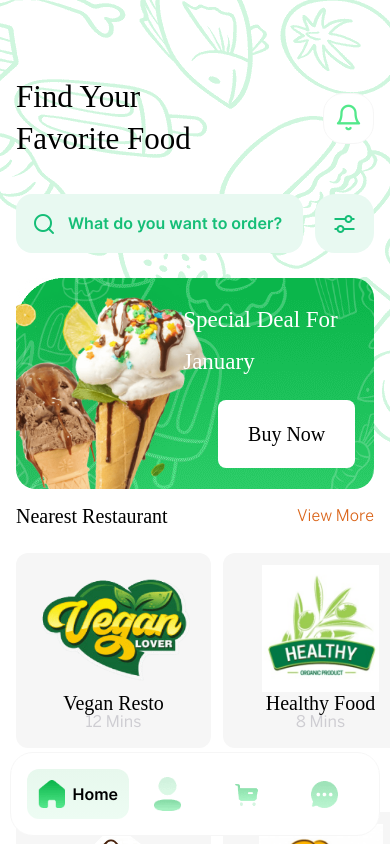
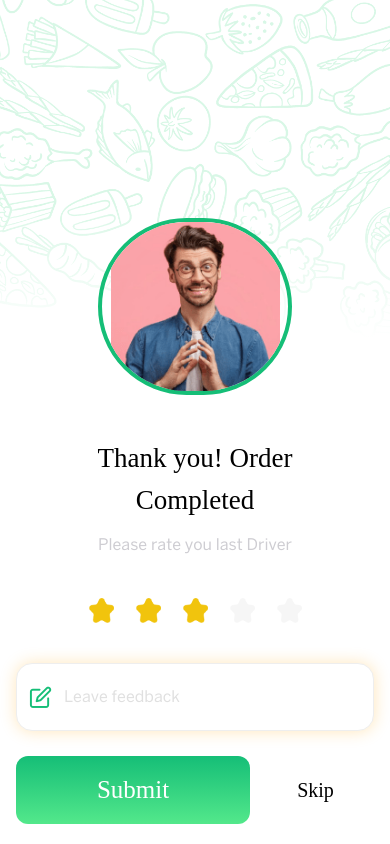
Before and after one commit to MohamedHussein95/FOOD_NINJA_APP, a React Native app: screen /rating in a window 390 px wide. Built offline with nearby package versions, Linux system fonts and the light colour scheme; a web font is replaced by a local one.

Commit message:
rating screen setup

```diff
--- a/package.json
+++ b/package.json
@@ -29,6 +29,7 @@
     "react-native": "0.72.6",
     "react-native-gesture-handler": "~2.12.0",
     "react-native-phone-number-input": "^2.1.0",
+    "react-native-ratings": "^8.1.0",
     "react-native-reanimated": "~3.3.0",
     "react-native-reanimated-carousel": "^3.5.1",
     "react-native-responsive-screen": "^1.4.2",
--- a/src/components/PrimaryButton.jsx
+++ b/src/components/PrimaryButton.jsx
@@ -12,6 +12,7 @@ const PrimaryButton = ({
   width,
   height,
   fontSize,
+  containerStyle,
 }) => {
   return (
     <TouchableOpacity
@@ -24,7 +25,8 @@ const PrimaryButton = ({
         colors={disabled ? Colors.disabled_gradient : Colors.green_gradient}
         start={{ x: 1, y: 1 }}
         end={{ x: 1, y: 0 }}
-        style={{
+        style={[
+          {
             justifyContent: "center",
             alignItems: "center",
             height: height || hp(8),
@@ -33,7 +35,9 @@ const PrimaryButton = ({
             borderRadius: wp(3),
             overflow: "hidden",
             alignSelf: "center",
-        }}
+          },
+          containerStyle,
+        ]}
       >
         <Text
           style={{
--- a/src/navigation/MainNavigator.jsx
+++ b/src/navigation/MainNavigator.jsx
@@ -9,6 +9,7 @@ import {
   HomeScreen,
   NotificationsScreen,
   ProfileScreen,
+  RatingScreen,
   SearchScreen,
   VoucherPromoScreen,
 } from "../screens";
@@ -30,7 +31,11 @@ const TabStack = () => {
         component={CartScreen}
         options={{ tabBarBadge: 7 }}
       />
-      <Tab.Screen name="chat_list" component={ChatListScreen} />
+      <Tab.Screen
+        name="chat_list"
+        component={ChatListScreen}
+        options={{ tabBarLabel: "chat" }}
+      />
     </Tab.Navigator>
   );
 };
@@ -38,7 +43,7 @@ const TabStack = () => {
 const MainNavigator = () => {
   return (
     <Stack.Navigator screenOptions={{ headerShown: false }}>
-      <Stack.Screen name="tab" component={TabStack} />
+      {/* <Stack.Screen name="tab" component={TabStack} />
       <Stack.Screen
         name="search"
         component={SearchScreen}
@@ -73,6 +78,13 @@ const MainNavigator = () => {
         options={{
           presentation: "modal",
         }}
+      /> */}
+      <Stack.Screen
+        name="rating"
+        component={RatingScreen}
+        options={{
+          presentation: "modal",
+        }}
       />
     </Stack.Navigator>
   );
--- a/src/screens/CallScreen.jsx
+++ b/src/screens/CallScreen.jsx
@@ -1,6 +1,6 @@
 import { FontAwesome5, Ionicons } from "@expo/vector-icons";
 import { LinearGradient } from "expo-linear-gradient";
-import React from "react";
+import React, { useState } from "react";
 import { Image, StyleSheet, Text, TouchableOpacity, View } from "react-native";
 import { Colors } from ".././constants";
 
@@ -9,6 +9,7 @@ import { hp, wp } from "../utils";
 
 const CallScreen = ({ navigation, route }) => {
   const { user } = route.params || {};
+  const [volumeOn, setVolumeOn] = useState(true);
   return (
     <View style={styles.screen}>
       <View style={styles.imageContainer}>
@@ -53,7 +54,7 @@ const CallScreen = ({ navigation, route }) => {
       >
         <Text
           style={{
-            fontFamily: "medium",
+            fontFamily: "bold",
             fontSize: wp(7),
           }}
           numberOfLines={1}
@@ -84,7 +85,10 @@ const CallScreen = ({ navigation, route }) => {
           gap: wp(10),
         }}
       >
-        <TouchableOpacity activeOpacity={0.8} onPress={() => {}}>
+        <TouchableOpacity
+          activeOpacity={0.8}
+          onPress={() => setVolumeOn(!volumeOn)}
+        >
           <LinearGradient
             colors={Colors.light_green_gradient}
             start={{ x: 1, y: 1 }}
@@ -98,9 +102,9 @@ const CallScreen = ({ navigation, route }) => {
               aspectRatio: 1,
             }}
           >
-            <FontAwesome5
-              name="volume-up"
-              size={hp(3)}
+            <Ionicons
+              name={volumeOn ? "volume-medium" : "volume-mute"}
+              size={hp(4)}
               color={Colors.success}
             />
           </LinearGradient>
--- /dev/null
+++ b/src/screens/RatingScreen.jsx
@@ -0,0 +1,211 @@
+import { Feather } from "@expo/vector-icons";
+import MaskedView from "@react-native-masked-view/masked-view";
+import { LinearGradient } from "expo-linear-gradient";
+import React, { useState } from "react";
+import { Image, StyleSheet, Text, TouchableOpacity, View } from "react-native";
+import { AirbnbRating } from "react-native-ratings";
+import { Colors } from ".././constants";
+import { Input, PrimaryButton } from "../components";
+import colors from "../constants/colors";
+import { hp, wp } from "../utils";
+
+const STAR_IMAGE = require("../../assets/images/Star.png");
+
+const RatingScreen = ({ navigation, route }) => {
+  const { user, status } = route.params || {};
+  const [feedback, setFeedback] = useState("");
+  const [feedbackFocused, setFeedbackFocused] = useState(false);
+  return (
+    <View style={styles.screen}>
+      <View style={styles.imageContainer}>
+        <Image
+          source={require("../../assets/images/Pattern.png")}
+          style={styles.imagePattern}
+          resizeMode="cover"
+        />
+        <LinearGradient
+          colors={["transparent", colors.white]}
+          start={{ x: 1, y: 0 }}
+          end={{ x: 1, y: 1 }}
+          style={{
+            position: "absolute",
+            left: 0,
+            right: 0,
+            bottom: 0,
+            height: "40%",
+          }}
+        />
+      </View>
+
+      <View
+        style={{
+          borderRadius: hp(50),
+          overflow: "hidden",
+          borderWidth: wp(1),
+          borderColor: Colors.success,
+          marginBottom: hp(5),
+        }}
+      >
+        <Image
+          source={require("../../assets/images/chat_2.png")}
+          resizeMode="contain"
+          style={{ height: hp(20), aspectRatio: 1 }}
+        />
+      </View>
+      <View
+        style={{
+          gap: hp(2),
+          alignItems: "center",
+          width: "70%",
+        }}
+      >
+        <Text
+          style={{
+            fontFamily: "bold",
+            fontSize: wp(7),
+            textAlign: "center",
+            lineHeight: hp(5),
+          }}
+          numberOfLines={2}
+          ellipsizeMode="tail"
+        >
+          Thank you! Order Completed
+        </Text>
+
+        <Text
+          style={{
+            fontFamily: "regular",
+            fontSize: wp(4),
+            color: Colors.black100,
+            textAlign: "center",
+          }}
+        >
+          Please rate you last Driver
+        </Text>
+      </View>
+      <AirbnbRating
+        type="rocket"
+        ratingContainerStyle={{ marginTop: hp(5) }}
+        starContainerStyle={{
+          gap: wp(4),
+        }}
+        size={25}
+        showRating={false}
+        unSelectedColor={Colors.greyScale100}
+        starImage={STAR_IMAGE}
+      />
+      <View
+        style={{
+          width: "100%",
+          paddingHorizontal: wp(4),
+          position: "absolute",
+          bottom: 20,
+          gap: hp(3),
+        }}
+      >
+        <Input
+          placeholder="Leave feedback"
+          onChangeText={setFeedback}
+          onBlur={(e) => {
+            handleBlur("email")(e);
+            setFeedbackFocused(false);
+          }}
+          active={feedbackFocused}
+          onFocus={() => setFeedbackFocused(true)}
+          value={feedback}
+          IconPack={Feather}
+          icon={"edit"}
+          color={Colors.green_gradient[0]}
+        />
+        <View
+          style={{
+            flexDirection: "row",
+            alignItems: "center",
+            width: "100%",
+            justifyContent: "space-between",
+          }}
+        >
+          <PrimaryButton text={"Submit"} onPress={() => {}} />
+          <TouchableOpacity
+            style={{
+              backgroundColor: Colors.white,
+              padding: wp(2),
+              borderRadius: wp(2),
+              justifyContent: "center",
+              alignItems: "center",
+              height: hp(8),
+              width: wp(30),
+            }}
+            activeOpacity={0.8}
+          >
+            <MaskedView
+              style={{
+                width: "100%",
+                height: "100%",
+                flexDirection: "column",
+                justifyContent: "center",
+              }}
+              maskElement={
+                <View
+                  style={{
+                    width: "100%",
+                    height: "100%",
+                    flexDirection: "column",
+                    justifyContent: "center",
+                    alignItems: "center",
+                  }}
+                >
+                  <Text
+                    style={{
+                      fontSize: wp(5),
+                      fontFamily: "bold",
+                      textAlign: "center",
+                    }}
+                  >
+                    Skip
+                  </Text>
+                </View>
+              }
+            >
+              <LinearGradient
+                colors={Colors.green_gradient}
+                start={{ x: 0, y: 0 }}
+                end={{ x: 1, y: 0 }}
+                style={{
+                  height: "100%",
+                  justifyContent: "center",
+                  alignItems: "center",
+                }}
+              />
+            </MaskedView>
+          </TouchableOpacity>
+        </View>
+      </View>
+    </View>
+  );
+};
+
+export default RatingScreen;
+
+const styles = StyleSheet.create({
+  screen: {
+    flex: 1,
+    justifyContent: "center",
+    alignItems: "center",
+    backgroundColor: Colors.white,
+  },
+  imageContainer: {
+    position: "absolute",
+    top: 0,
+    width: "100%",
+    justifyContent: "center",
+    alignItems: "center",
+  },
+  imagePattern: { width: "100%", height: hp(40) },
+  logoContainer: {
+    flex: 1,
+    justifyContent: "center",
+    alignItems: "center",
+    flexDirection: "column",
+  },
+});
--- a/src/screens/index.js
+++ b/src/screens/index.js
@@ -23,3 +23,4 @@ export { default as NotificationsScreen } from "./NotificationsScreen";
 export { default as VoucherPromoScreen } from "./VoucherPromoScreen";
 export { default as ChatListScreen } from "./ChatListScreen";
 export { default as CallScreen } from "./CallScreen";
+export { default as RatingScreen } from "./RatingScreen";
```
Also changed, not shown: assets/images/Star.png (added), 1 other file (tests, documents, lock files or other folders). Lines whose indentation alone changed are shown as unchanged.
